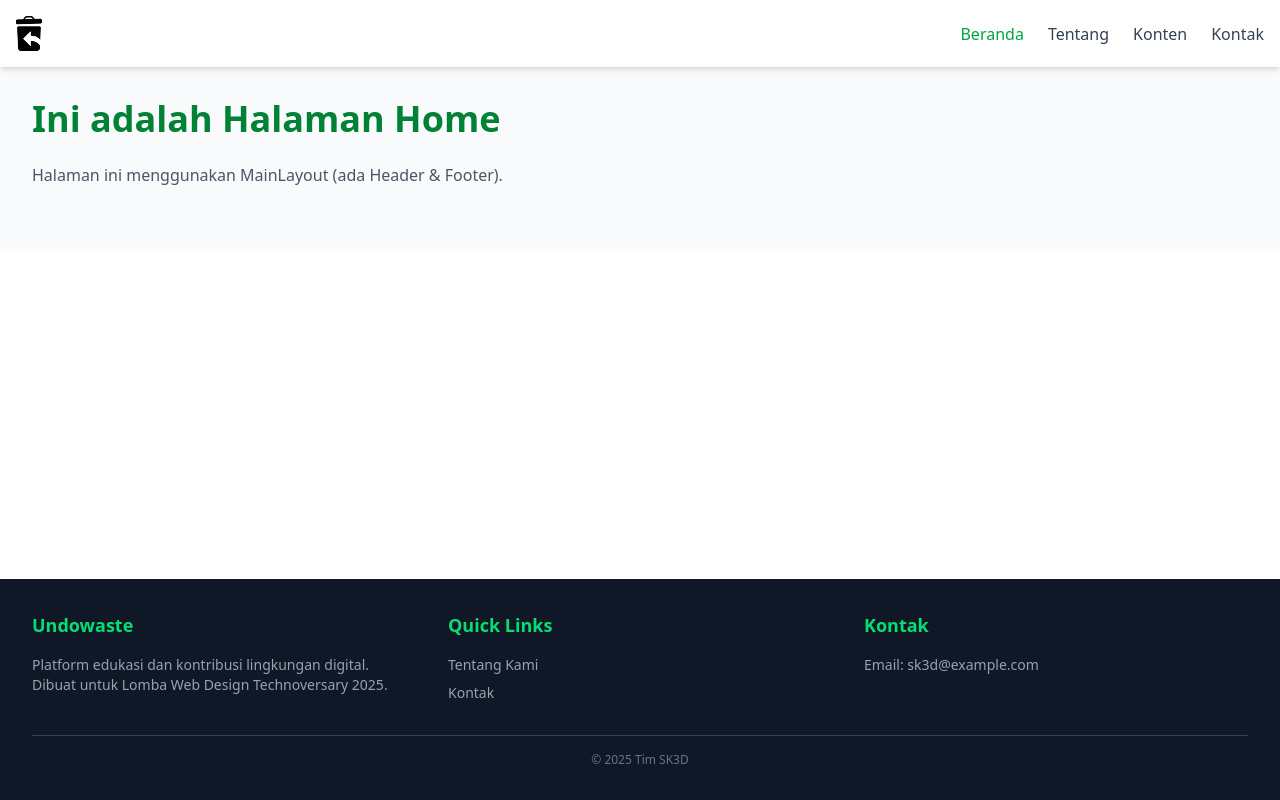
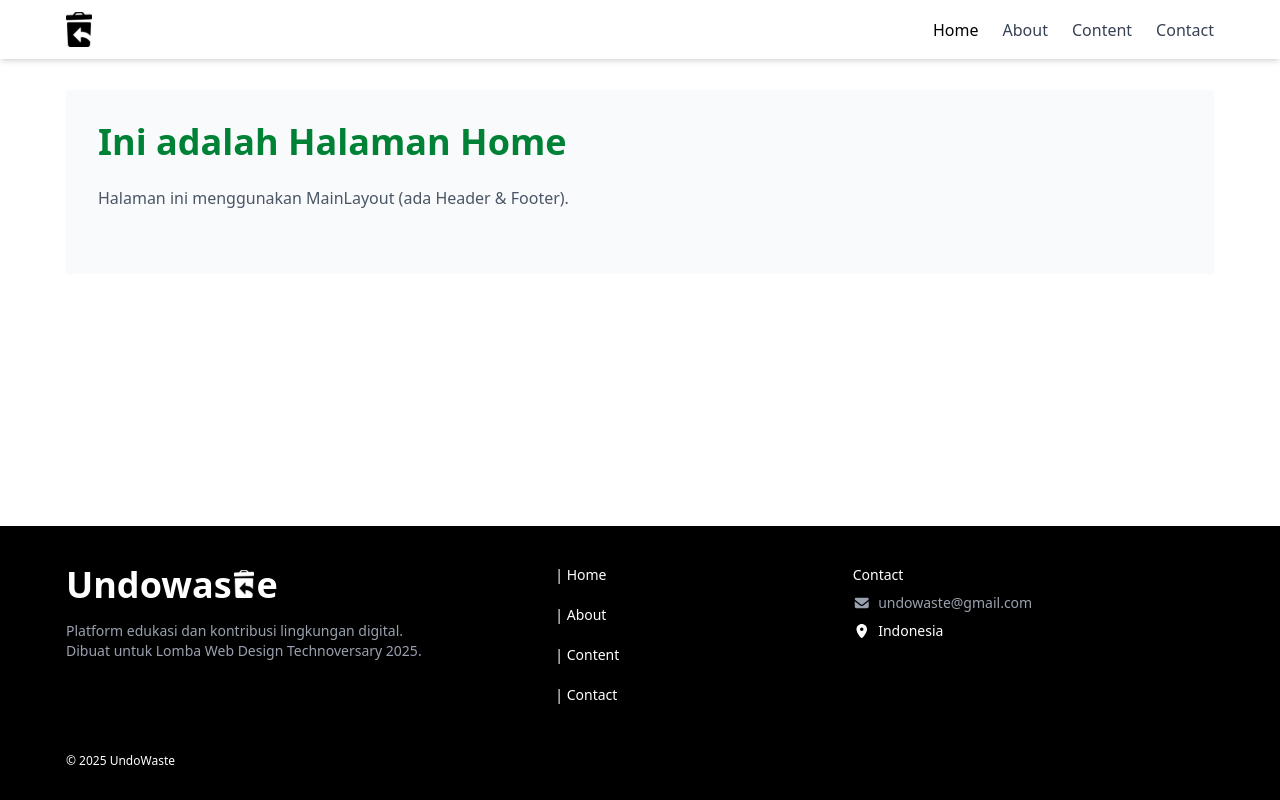
Before and after one commit to AkbarFelda/undowaste, a React (Vite) app: page /home in a window 1280 px wide. Built offline with nearby package versions, Linux system fonts and the light colour scheme.

Commit message:
feat:[AF] add custom hook for header logic and create AppLayout component

```diff
--- a/src/assets/index.js
+++ b/src/assets/index.js
@@ -1,7 +1,7 @@
 import BlobL from './icons/BlobL.svg';
 import BlobR from './icons/BlobR.svg';
 import Icon404 from './icons/404.svg';
-import UndowasteLogo from './images/undowasteLogo.png';
+import UndowasteLogo from './icons/undowasteLogo.svg';
 
 
 export {
--- a/src/hooks/useEnvironmentData.js
+++ /dev/null
@@ -1 +0,0 @@
-// digunakan untuk mengambil data environment dari API eksternal
--- /dev/null
+++ b/src/hooks/useHeaderLogic.js
@@ -0,0 +1,25 @@
+import { useState } from 'react';
+import { useLocation } from 'react-router-dom';
+
+const navLinks = [
+  { to: '/home', label: 'Home' },
+  { to: '/about', label: 'About' },
+  { to: '/content', label: 'Content' },
+  { to: '/contact', label: 'Contact' },
+];
+
+export function useHeaderLogic() {
+  const [isOpen, setIsOpen] = useState(false);
+  const location = useLocation();
+
+  const handleToggle = () => setIsOpen(prev => !prev);
+  const handleClose = () => setIsOpen(false);
+
+  return {
+    isOpen,
+    location,
+    navLinks,
+    handleToggle,
+    handleClose
+  };
+}
--- a/src/hooks/useTheme.js
+++ /dev/null
@@ -1 +0,0 @@
-// digunakan untuk mengatur tema aplikasi (misalnya mode terang/gelap)
--- /dev/null
+++ b/src/layout/AppLayout.tsx
@@ -0,0 +1,11 @@
+import React from 'react';
+
+function AppLayout({ children, className = '' }: { children: React.ReactNode; className?: string }) {
+  return (
+    <div className={`container mx-auto lg:px-[66px] lg:py-[31px] p-4 ${className}`}>
+      {children}
+    </div>
+  );
+}
+
+export default AppLayout;
--- a/src/layout/Footer.jsx
+++ b/src/layout/Footer.jsx
@@ -1,45 +1,61 @@
-// src/layout/Footer.jsx
-
 import React from 'react';
 import { Link } from 'react-router-dom';
+import { FontAwesomeIcon } from '@fortawesome/react-fontawesome';
+import { faEnvelope, faLocationDot } from '@fortawesome/free-solid-svg-icons';
+import { UndowasteLogo } from '../assets';
 
 function Footer() {
   const currentYear = new Date().getFullYear();
 
   return (
-    // Footer menggunakan warna gelap dan padding yang nyaman
-    <footer className="bg-gray-900 text-white p-8 mt-10">
-      <div className="container mx-auto grid grid-cols-1 md:grid-cols-3 gap-8 text-sm">
-
-        {/* Kolom 1: Tentang Proyek */}
+    <footer className="bg-black text-white lg:px-[66px] lg:py-[31px] p-4">
+      <div className="container mx-auto grid grid-cols-1 md:grid-cols-3 gap-8 text-sm mt-2 mb-2">
         <div>
-          <h3 className="font-bold text-lg mb-4 text-green-400">Undowaste</h3>
+          <h3 className="font-semibold text-4xl mb-4 inline-flex items-baseline">
+            Undowas
+            <img
+              src={UndowasteLogo}
+              alt="Logo"
+              className="h-7 mx-0.5 svg-filter"
+            />
+            e
+          </h3>
           <p className="text-gray-400">
             Platform edukasi dan kontribusi lingkungan digital.
             Dibuat untuk Lomba Web Design Technoversary {currentYear}.
           </p>
         </div>
 
-        {/* Kolom 2: Navigasi Cepat */}
-        <div>
-          <h3 className="font-bold text-lg mb-4 text-green-400">Quick Links</h3>
-          <ul className="space-y-2">
-            <li><Link to="/features" className="text-gray-400 hover:text-white">Tentang Kami</Link></li>
-            <li><Link to="/about" className="text-gray-400 hover:text-white">Kontak</Link></li>
-            {/* <li><Link to="/pricing" className="text-gray-400 hover:text-white">Donasi</Link></li> */}
+        <div className='lg:ml-24'>
+          <ul className="space-y-5">
+            <li><Link to="/home" className="text-white hover:text-gray-400"> | Home</Link></li>
+            <li><Link to="/about" className="text-white hover:text-gray-400"> | About</Link></li>
+            <li><Link to="/content" className="text-white hover:text-gray-400"> | Content</Link></li>
+            <li><Link to="/contact" className="text-white hover:text-gray-400"> | Contact</Link></li>
           </ul>
         </div>
 
-        {/* Kolom 3: Kontak & Sosial */}
         <div>
-          <h3 className="font-bold text-lg mb-4 text-green-400">Kontak</h3>
-          <p className="text-gray-400">Email: sk3d@example.com</p>
+          <h3 className="text-sm mb-2 text-white">Contact</h3>
+          <div className="space-y-2">
+
+            <div className="flex items-center gap-2">
+              <FontAwesomeIcon icon={faEnvelope} className="text-gray-400 w-4 h-4" />
+              <p className="text-gray-400">undowaste@gmail.com</p>
+            </div>
+
+            <div className="flex items-center gap-2">
+              <FontAwesomeIcon icon={faLocationDot} className="text-white w-4 h-4" />
+              <p className="text-white">Indonesia</p>
+            </div>
+
+          </div>
         </div>
 
       </div>
 
-      <div className="mt-8 pt-4 border-t border-gray-700 text-center">
-         <p className="text-xs text-gray-500">© {currentYear} Tim SK3D</p>
+      <div className="ml-1.8 mt-8 pt-4 text-left">
+         <p className="text-xs text-white">© 2025 UndoWaste</p>
       </div>
     </footer>
   );
--- a/src/layout/Header.jsx
+++ b/src/layout/Header.jsx
@@ -1,75 +1,63 @@
-import React, { useState } from 'react';
-import { Link, useLocation } from 'react-router-dom';
-import { FontAwesomeIcon } from '@fortawesome/react-fontawesome';
-import { faBars, faTimes } from '@fortawesome/free-solid-svg-icons';
-import { UndowasteLogo } from '../assets';
+import React from "react";
+import { Link } from "react-router-dom";
+import { FontAwesomeIcon } from "@fortawesome/react-fontawesome";
+import { faBars, faTimes } from "@fortawesome/free-solid-svg-icons";
+import { UndowasteLogo } from "../assets";
+import { useHeaderLogic } from "../hooks/useHeaderLogic";
 
 function Header() {
-  const [isOpen, setIsOpen] = useState(false);
-  const location = useLocation();
-
-  const navLinks = [
-    { to: '/home', label: 'Beranda' },
-    { to: '/about', label: 'Tentang' },
-    { to: '/content', label: 'Konten' },
-    { to: '/contact', label: 'Kontak' },
-  ];
+  const { isOpen, location, navLinks, handleToggle, handleClose } = useHeaderLogic();
+  const currentPath = location.pathname;
 
   return (
-    <header className="bg-white shadow-md sticky top-0 z-20">
-      <div className="container mx-auto flex justify-between items-center p-4">
-
-        {/* Logo */}
+    // 1. Terapkan padding horizontal default (mobile first)
+    // 2. Ganti lg:pl-12 lg:pr-12 dengan lg:px-[66px] jika ingin presisi 66px di desktop
+    //    Saat ini saya ganti ke px-4 (16px) untuk mobile agar tidak terlalu rapat.
+    <header className="bg-white px-4 lg:px-[66px] shadow-md sticky top-0 z-20 ">
+      {/* 3. Hapus lg:p-4 di sini, dan ganti dengan py-3/py-4 untuk padding vertikal konsisten.
+        Padding horizontal sudah ditangani oleh elemen <header> di atas.
+      */}
+      <div className="container mx-auto flex justify-between items-center py-3">
         <Link to="/" className="flex items-center gap-2">
-          <img
-            src={UndowasteLogo}
-            alt="Logo"
-            className="h-auto w-auto"
-          />
-          {/* <span className="text-green-600 font-bold text-lg">Undowaste</span> */}
+          <img src={UndowasteLogo} alt="Logo" className="h-auto w-auto" />
         </Link>
-
-        {/* Desktop Nav */}
         <nav className="hidden md:flex gap-6">
-          {navLinks.map(link => (
+          {navLinks.map((link) => (
             <Link
               key={link.to}
               to={link.to}
               className={`font-medium transition ${
-                location.pathname === link.to
-                  ? "text-green-600"
-                  : "text-gray-700 hover:text-green-500"
+                currentPath === link.to
+                  ? "text-black"
+                  : "text-gray-700 hover:font-bold"
               }`}
             >
               {link.label}
             </Link>
           ))}
         </nav>
-
-        {/* Mobile Hamburger */}
         <button
           className="md:hidden text-2xl text-gray-700"
-          onClick={() => setIsOpen(prev => !prev)}
+          onClick={handleToggle}
         >
           <FontAwesomeIcon icon={isOpen ? faTimes : faBars} />
         </button>
       </div>
-
-      {/* Mobile Dropdown */}
       <div
         className={`md:hidden bg-white border-t overflow-hidden transition-all duration-300 ${
           isOpen ? "max-h-60" : "max-h-0"
         }`}
       >
         <nav className="flex flex-col py-2">
-          {navLinks.map(link => (
+          {navLinks.map((link) => (
             <Link
               key={link.to}
               to={link.to}
-              onClick={() => setIsOpen(false)}
+              onClick={handleClose}
+              // Tambahkan px-4 di sini agar menu mobile juga memiliki padding horizontal
               className={`px-4 py-3 text-sm transition ${
-                location.pathname === link.to
-                  ? "bg-gray-100 text-green-600 font-medium"
+                currentPath === link.to
+                  ? "text-black hover:bg-gray-100"
                   : "text-gray-700 hover:bg-gray-100"
               }`}
             >
--- a/src/layout/mainLayout.jsx
+++ b/src/layout/mainLayout.jsx
@@ -1,14 +1,17 @@
-import React from 'react';
-import { Outlet } from 'react-router-dom';
-import Header from './Header';
-import Footer from './Footer';
+import React from "react";
+import { Outlet } from "react-router-dom";
+import Header from "./Header";
+import Footer from "./Footer";
+import AppLayout from "./AppLayout";
 
 function MainLayout() {
   return (
     <div className="flex flex-col min-h-screen bg-white">
       <Header />
       <main className="flex-1 container">
-        <Outlet />
+        <AppLayout>
+          <Outlet />
+        </AppLayout>
       </main>
       <Footer />
     </div>
--- a/src/styles/index.css
+++ b/src/styles/index.css
@@ -30,3 +30,7 @@ html, body, #root {
   --color-accent: #FBBF24;
   --color-background-notfound: #015238;
 }
+
+.svg-filter {
+  filter: invert(1) brightness(100%) contrast(100%);
+}
```
Also changed, not shown: src/assets/icons/UndowasteLogo.svg (added).
